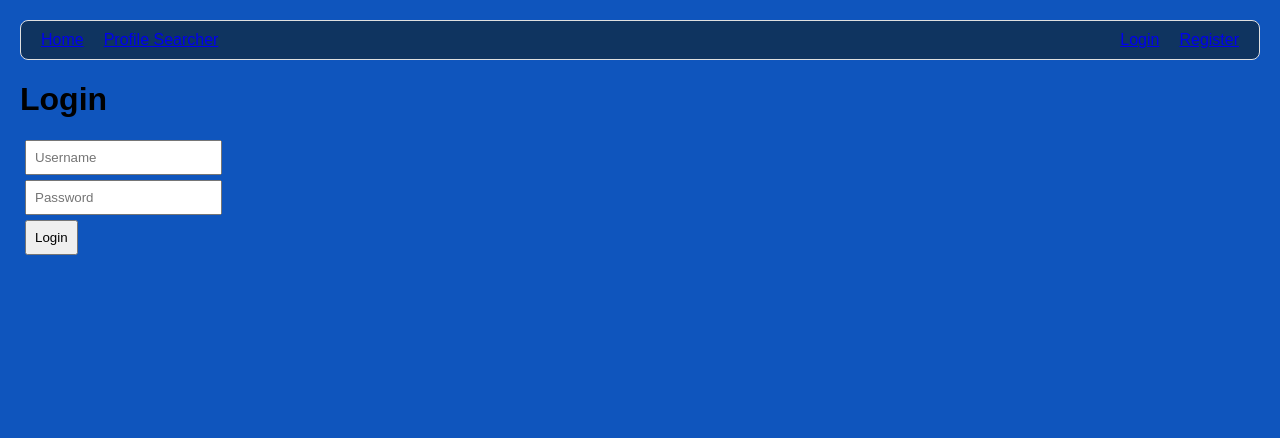
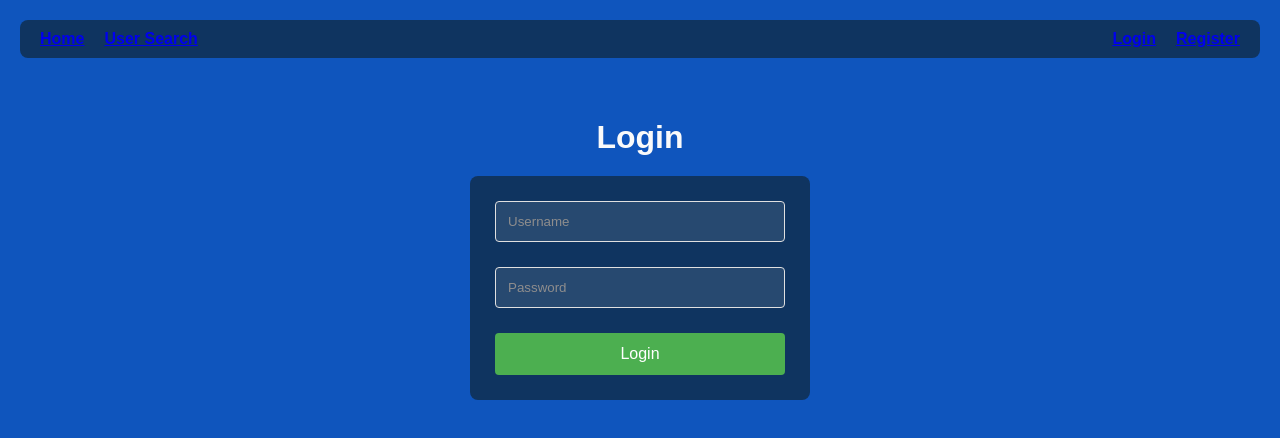
Before and after one commit to josephdelacruzzz/CryptoSim, a React (Create React App) app in the folder frontend/: page /login in a window 1280 px wide. Shown: the top 438 px of the page. Built offline with nearby package versions, Linux system fonts and the light colour scheme.

Commit message:
last commit for tn. styled the login/register user search pages. need to work on alerts so they are not basic. fix overall styling more.

```diff
--- a/frontend/src/components/Nav.js
+++ b/frontend/src/components/Nav.js
@@ -12,7 +12,7 @@ function Nav( {loggedInUser, setLoggedInUser}) {
         <nav>
             <div className="navLeft">
                 <Link to="/">Home</Link>
-                <Link to="/profile">Profile Searcher</Link>
+                <Link to="/profile">User Search</Link>
             </div>
 
             <div className="navRight">
--- a/frontend/src/index.css
+++ b/frontend/src/index.css
@@ -14,11 +14,10 @@ nav {
   margin-bottom: 20px;
   text-decoration: none;
   color: #fbfbfb;
-  border: 1px solid #e0e0e0;
   border-radius: 8px;
   justify-content: space-between;
+  font-weight: bolder;
 }
-
 
 .navLeft, .navRight {
   display: flex;
@@ -26,7 +25,7 @@ nav {
   align-items: center;
 }
 
-nav a:visited, nav a:active {
+nav a:visited, nav a:active nav a:link {
   color: inherit;
   text-decoration: none;
 }
@@ -52,12 +51,20 @@ input, button {
 
 .welcome {
   color: #f8f8f8;
-    font-size: 17px;
+  font-size: 16px;
   margin-bottom: 16px;
   background-color: rgba(15, 52, 96, 0.7);
   border-radius: 4px;
   display: inline-block;
   font-weight: bolder;
+}
+
+.userInfo {
+  margin-bottom: 20px;
+  background-color: rgba(15, 52, 96, 0.7);
+  padding: 15px;
+  border-radius: 8px;
+  font-weight: bold;
 }
 
 .marketTitle {
@@ -146,7 +153,6 @@ input, button {
   padding: 20px;
   border-radius: 8px;
   width: 300px;
-  box-shadow: 0 2px 10px rgba(0,0,0,0.1);
 }
 
 .modalContent h3 {
@@ -204,6 +210,7 @@ input, button {
 }
 
 .balance {
+  color: #f8f8f8;
   font-size: 17px;
 }
 
@@ -278,8 +285,115 @@ input, button {
   transition: background-color 0.3s;
 }
 
-.no-holdings {
+.noHoldings {
   text-align: center;
   padding: 20px;
   color: #f3eeee;
 }
+
+
+
+.auth {
+  display: flex;
+  flex-direction: column;
+  justify-content: center;
+  align-items: center;
+  padding: 20px;
+  background-color: #0f55bd;
+}
+
+.auth h1 {
+  color: #fafafa;
+  margin-bottom: 20px;
+}
+
+.auth form {
+  display: flex;
+  flex-direction: column;
+  gap: 15px;
+  width: 100%;
+  max-width: 300px;
+  padding: 20px;
+  background-color: #0f3460;
+  border-radius: 8px;
+}
+
+.auth input {
+  padding: 12px;
+  border: 1px solid #e0e0e0;
+  border-radius: 4px;
+  background-color: rgba(255, 255, 255, 0.1);
+  color: white;
+}
+
+.auth input::placeholder {
+  color: #8e8d8d;
+}
+
+.auth button {
+  background-color: #4caf50;
+  color: white;
+  border: none;
+  padding: 12px;
+  border-radius: 4px;
+  cursor: pointer;
+  font-size: 16px;
+}
+
+.profileContainer {
+  background-color: #0f3460;
+  border-radius: 8px;
+  padding: 20px;
+  color: #fafafa;
+}
+
+.searchContainer {
+  display: flex;
+  gap: 10px;
+  margin-bottom: 20px;
+  max-width: 500px;
+}
+
+.searchInput {
+  flex: 1;
+  padding: 10px;
+  border: 1px solid #e0e0e0;
+  border-radius: 4px;
+  background-color: rgba(255, 255, 255, 0.1);
+  color: white;
+}
+
+.searchButton {
+  background-color: #4caf50;
+  color: white;
+  border: none;
+  padding: 10px 20px;
+  border-radius: 4px;
+  cursor: pointer;
+  font-weight: bold;
+}
+
+.userPortfolio {
+  margin-top: 20px;
+}
+
+.userPortfolio h2 {
+  color: #fafafa;
+  margin-bottom: 15px;
+}
+
+.portfolioTable {
+  display: flex;
+  flex-direction: column;
+  border: 1px solid #e0e0e0;
+  border-radius: 8px;
+  overflow: hidden;
+}
+
+.noHoldings {
+  text-align: center;
+  padding: 20px;
+  color: #f3eeee;
+  background-color: #0f3460;
+  border-radius: 8px;
+}
--- a/frontend/src/pages/Home.js
+++ b/frontend/src/pages/Home.js
@@ -6,6 +6,8 @@ function Home({loggedInUser, setLoggedInUser}) {
     const [cryptos, setCryptos] = useState([])
     const [selectedCrypto, setSelectedCrypto] = useState(null);
     const [amount, setAmount] = useState('');
+    const [userBalance, setUserBalance] = useState(0)
+
     const navigate = useNavigate()
 
     useEffect(() => {
@@ -13,7 +15,23 @@ function Home({loggedInUser, setLoggedInUser}) {
         .then(response => setCryptos(response.data))
         .catch(error => console.error('Error:', error))
 
-    }, [])
+        if (loggedInUser) {
+            fetchUserBalance()
+        }
+
+    }, [loggedInUser])
+
+    const fetchUserBalance = async () => {
+        try {
+            const response = await axios.get(
+                `http://localhost:5001/api/auth/me?username=${loggedInUser.username}`
+            );
+            setUserBalance(response.data.balance || 0);
+        } catch (error) {
+            console.error('Error fetching balance:', error);
+        }
+    };
+
 
     const handleBuyClick = (crypto) => {
 
@@ -58,7 +76,10 @@ function Home({loggedInUser, setLoggedInUser}) {
             <h1 className="marketTitle"> CryptoSim </h1>
 
             {loggedInUser && (
-                <div className="welcome"> Welcome, {loggedInUser.username}</div>
+                <div className="userInfo">
+                    <div className="welcome"> Welcome, {loggedInUser.username}</div>
+                    <div className="balance">Available Balance: <span>${userBalance.toFixed(2)}</span></div>
+                </div>
             )}
 
             {loggedInUser && ( <div> Logged in as: <strong>{loggedInUser.username}</strong></div>)}
--- a/frontend/src/pages/Login.js
+++ b/frontend/src/pages/Login.js
@@ -30,7 +30,7 @@ function Login({setLoggedInUser}) {
     }
 
     return (
-        <div>
+        <div className="auth">
             <h1>Login</h1>
             <form onSubmit={handleSubmit}>
                 <input type="text" value={username} onChange={(e) => setUsername(e.target.value)} placeholder="Username"/>
--- a/frontend/src/pages/MyPortfolio.js
+++ b/frontend/src/pages/MyPortfolio.js
@@ -65,14 +65,14 @@ function MyPortfolio({loggedInUser}) {
 
     return (
         <div className="myPortfolioContainer">
-            <h1>{loggedInUser.username}'s Portfolio</h1>
+            <h1>My Portfolio</h1>
 
             <div className="accountSummary">
                 <h2 className="balance">Available Balance: <span>${balance.toFixed(2)}</span></h2>
             </div>
 
             <div className="holdings">
-                <h3>Your Holdings</h3>
+                <h3>My Holdings</h3>
                 {portfolio.length > 0 ? (
                     <div className="portfolioTable">
                         <div className="tableHeader">
@@ -100,8 +100,8 @@ function MyPortfolio({loggedInUser}) {
 
             {/* Sell Modal */}
             {selectedCrypto && (
-                <div className="sellModalOverlay">
-                    <div className="sellModal">
+                <div className="modalOverlay">
+                    <div className="modalContent">
                         <h3>Sell {selectedCrypto.cryptoId}</h3>
                         <p>Available: {selectedCrypto.amount.toFixed(4)}</p>
 
@@ -111,7 +111,7 @@ function MyPortfolio({loggedInUser}) {
                         </div>
 
                         <div className="modalButtons">
-                            <button onClick={confirmSell} className="confirmButton"> Confirm Sell </button>
+                            <button onClick={confirmSell} className="confirmButton"> Confirm </button>
                             <button onClick={() => setSelectedCrypto(null)} className="cancelButton"> Cancel</button>
                         </div>
                     </div>
--- a/frontend/src/pages/Profile.js
+++ b/frontend/src/pages/Profile.js
@@ -15,24 +15,36 @@ function Profile() {
     }
 
     return (
-        <div>
-            <h1>Profile Searcher</h1>
-            <div>
+        <div className="profileContainer">
+            <h1>User Search</h1>
+            <div className="searchContainer">
                 <input type="text" value={username} onChange={(e) => setUsername(e.target.value)} placeholder = "Enter username"/>
                 <button onClick={handleSearch}>Search</button>
             </div>
 
             {userData && (
-                <div>
-                    <h2>Portfolio</h2>
-                    <ul>
-                        {userData.map((item,index) => (
-                            <li key={index}>
-                                {item.cryptoId}: {item.amount} coins
-                            </li>
+                <div className="userPortfolio">
+                <h2>{username}'s Portfolio</h2>
+                {userData.length > 0 ? (
+                    <div className="portfolioTable">
+                        <div className="tableHeader">
+                            <div className="headerCell">Coin</div>
+                            <div className="headerCell">Amount</div>
+                            <div className="headerCell">Avg Buy Price</div>
+                        </div>
+
+                        {userData.map((item, index) => (
+                            <div className="tableRow" key={index}>
+                                <div className="tableCell">{item.cryptoId}</div>
+                                <div className="tableCell">{item.amount.toFixed(4)}</div>
+                                <div className="tableCell">${item.avgBuyPrice.toFixed(2)}</div>
+                            </div>
                         ))}
-                    </ul>
-                </div>
+                    </div>
+                ) : (
+                    <p className="noHoldings">No holdings found for this user.</p>
+                )}
+            </div>
             )}
         </div>
     )
--- a/frontend/src/pages/Register.js
+++ b/frontend/src/pages/Register.js
@@ -19,7 +19,7 @@ function Register() {
     }
 
     return (
-        <div>
+        <div className="auth">
             <h1>Register</h1>
             <form onSubmit={handleSubmit}>
                 <input type="text" value={username} onChange={(e) => setUsername(e.target.value)} placeholder="Username"/>
```
Also changed, not shown: 1 other file (tests, documents, lock files or other folders). Lines whose indentation alone changed are shown as unchanged.
